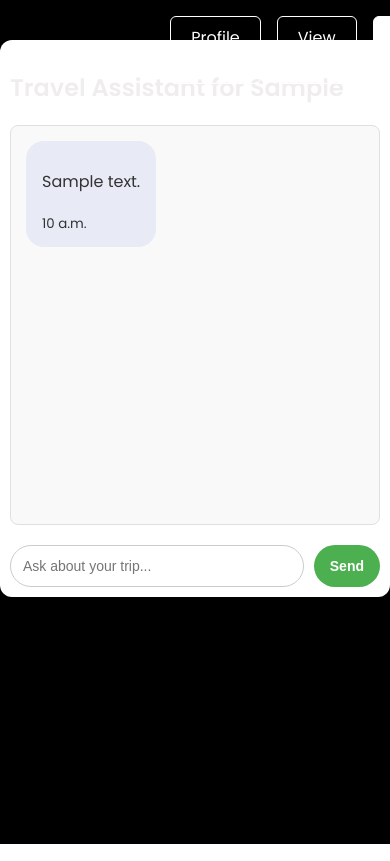
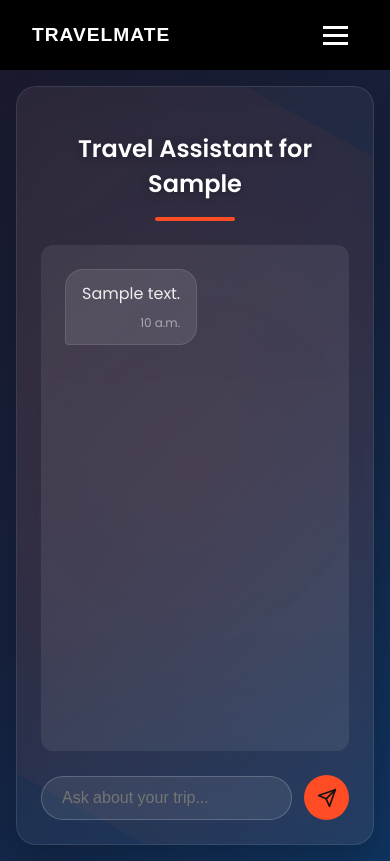
Before and after one commit to donaldheddesheimer/TravelMate, a Django app: page /chatbot/1/chat/ in a window 390 px wide. Run offline with Django 4.2, Linux system fonts and the light colour scheme; a user stored in the database is signed in; tables that the repository leaves empty hold one stand-in row (values such as "Sample post").

Commit message:
UI Updates
Updated ChatBot UI to match rest of site.

Added dropdown menu for smaller screens.

```diff
--- a/chatbot/templates/chatbot/chat.html
+++ b/chatbot/templates/chatbot/chat.html
@@ -1,155 +1,35 @@
 {% extends 'base.html' %}
+{% load static %}
+
+{% block extra_head %}
+  <link rel="stylesheet" href="{% static 'css/chat.css' %}">
+{% endblock %}
 
 {% block content %}
+<div class="chat-wrapper">
     <div class="chat-container">
-    <h2>Travel Assistant for {{ trip.destination }}</h2>
+        <h2 class="chat-title">Travel Assistant for {{ trip.destination }}</h2>
 
         <div class="chat-history" id="chatHistory">
             {% for message in messages %}
             <div class="message {% if message.is_user_message %}user-message{% else %}bot-message{% endif %}">
-            <p>{{ message.message }}</p>
-            <small>{{ message.timestamp|time }}</small>
+                <div class="message-content">{{ message.message|safe }}</div>
+                <small data-timestamp="{{ message.timestamp|date:'c' }}">{{ message.timestamp|time }}</small>
             </div>
             {% endfor %}
         </div>
 
         <div class="chat-input">
             <input type="text" id="userInput" placeholder="Ask about your trip...">
-        <button id="sendButton">Send</button>
+            <button id="sendButton">
+                <svg xmlns="http://www.w3.org/2000/svg" width="24" height="24" viewBox="0 0 24 24" fill="none" stroke="currentColor" stroke-width="2" stroke-linecap="round" stroke-linejoin="round">
+                    <line x1="22" y1="2" x2="11" y2="13"></line>
+                    <polygon points="22 2 15 22 11 13 2 9 22 2"></polygon>
+                </svg>
+            </button>
         </div>
     </div>
-
-<style>
-.chat-container {
-    max-width: 800px;
-    margin: 40px auto;
-    padding: 20px;
-    background-color: #ffffff;
-    border-radius: 12px;
-    box-shadow: 0 10px 25px rgba(0, 0, 0, 0.1);
-}
-
-.chat-history {
-    height: 500px;
-    overflow-y: auto;
-    padding: 15px;
-    border: 1px solid #e0e0e0;
-    border-radius: 8px;
-    background-color: #f9f9f9;
-    margin-bottom: 20px;
-    display: flex;
-    flex-direction: column;
-}
-
-.message {
-    margin-bottom: 15px;
-    padding: 12px 16px;
-    border-radius: 18px;
-    max-width: 75%;
-    word-wrap: break-word;
-    position: relative;
-    animation: fadeIn 0.3s ease-in-out;
-    transition: transform 0.3s;
-}
-
-.user-message {
-    align-self: flex-end;
-    background-color: #DCF8C6;
-    color: #333;
-}
-
-.bot-message {
-    align-self: flex-start;
-    background-color: #e8eaf6;
-    color: #333;
-}
-
-.chat-input {
-    display: flex;
-    gap: 10px;
-}
-
-#userInput {
-    flex-grow: 1;
-    padding: 12px;
-    border: 1px solid #ccc;
-    border-radius: 25px;
-    font-size: 16px;
-    outline: none;
-}
-
-#sendButton {
-    background-color: #4CAF50;
-    color: white;
-    padding: 12px 20px;
-    border: none;
-    border-radius: 25px;
-    cursor: pointer;
-    font-weight: bold;
-    transition: background-color 0.2s ease-in-out;
-}
-
-#sendButton:hover {
-    background-color: #45a049;
-}
-
-.message-content {
-    white-space: pre-wrap;
-    line-height: 1.5;
-}
-
-.message-content ul {
-    margin: 10px 0;
-    padding-left: 20px;
-}
-
-.message-content li {
-    margin-bottom: 6px;
-}
-
-.message-content strong {
-    font-weight: bold;
-    color: #2a2a2a;
-}
-
-.message-content h3 {
-    margin: 15px 0 10px 0;
-    font-size: 1.1em;
-    color: #2a2a2a;
-    font-weight: bold;
-}
-
-@keyframes fadeIn {
-    from {
-        opacity: 0;
-        transform: translateY(10px);
-    }
-    to {
-        opacity: 1;
-        transform: translateY(0);
-    }
-}
-
-/* Mobile responsive */
-@media (max-width: 600px) {
-    .chat-container {
-        padding: 10px;
-    }
-
-    .chat-history {
-        height: 400px;
-    }
-
-    #userInput {
-        font-size: 14px;
-    }
-
-    #sendButton {
-        padding: 10px 16px;
-        font-size: 14px;
-    }
-}
-</style>
+</div>
 
 <script>
 document.addEventListener('DOMContentLoaded', function() {
@@ -157,6 +37,8 @@ document.addEventListener('DOMContentLoaded', function() {
     const chatHistory = document.getElementById('chatHistory');
     const userInput = document.getElementById('userInput');
     const sendButton = document.getElementById('sendButton');
+
+    let isWaiting = false;
 
     function scrollToBottom() {
         chatHistory.scrollTop = chatHistory.scrollHeight;
@@ -170,14 +52,9 @@ document.addEventListener('DOMContentLoaded', function() {
 
     function formatBotMessage(message) {
         const escaped = escapeHtml(message);
-
-        // Replace **bold** with <strong>
         let formatted = escaped.replace(/\*\*(.*?)\*\*/g, '<strong>$1</strong>');
-
-        // Replace ### headings with <h3>
         formatted = formatted.replace(/^###\s+(.*)$/gm, '<h3>$1</h3>');
 
-        // Replace - bullets with <ul><li>...</li></ul>
         const lines = formatted.split('\n');
         let inList = false;
         let result = '';
@@ -202,7 +79,7 @@ document.addEventListener('DOMContentLoaded', function() {
         return result;
     }
 
-    function appendMessage(message, isUser = true) {
+    function appendMessage(message, isUser = true, isTemporary = false) {
         const now = new Date();
         const messageDiv = document.createElement('div');
         messageDiv.className = `message ${isUser ? 'user-message' : 'bot-message'}`;
@@ -215,16 +92,27 @@ document.addEventListener('DOMContentLoaded', function() {
             <div class="message-content">${formattedMessage}</div>
             <small data-timestamp="${now.toISOString()}">${timeAgo(now)}</small>
         `;
+        if (isTemporary) {
+            messageDiv.id = "typingIndicator";
+        }
+
         chatHistory.appendChild(messageDiv);
         scrollToBottom();
     }
 
     async function sendMessage() {
         const message = userInput.value.trim();
-        if (!message) return;
+        if (!message || isWaiting) return;
+
+        isWaiting = true;
+        sendButton.disabled = true;
+        userInput.disabled = true;
 
         appendMessage(message, true);
         userInput.value = '';
+
+        // Show temporary "thinking" message
+        appendMessage('TravelMate is thinking...', false, true);
 
         try {
             const response = await fetch(`/api/chat/`, {
@@ -233,16 +121,27 @@ document.addEventListener('DOMContentLoaded', function() {
                     'Content-Type': 'application/json',
                     'X-CSRFToken': '{{ csrf_token }}'
                 },
-                body: JSON.stringify({ message, trip_context: tripContext})
+                body: JSON.stringify({ message, trip_context: tripContext })
             });
 
             const data = await response.json();
+
+            const typingIndicator = document.getElementById('typingIndicator');
+            if (typingIndicator) chatHistory.removeChild(typingIndicator);
+
             appendMessage(data.reply, false);
 
         } catch (error) {
             console.error('Error:', error);
+            const typingIndicator = document.getElementById('typingIndicator');
+            if (typingIndicator) chatHistory.removeChild(typingIndicator);
             appendMessage('Sorry, something went wrong.', false);
         }
+
+        isWaiting = false;
+        sendButton.disabled = false;
+        userInput.disabled = false;
+        userInput.focus();
     }
 
     function timeAgo(date) {
@@ -263,6 +162,7 @@ document.addEventListener('DOMContentLoaded', function() {
             small.textContent = timeAgo(ts);
         });
     }
+
     setInterval(updateTimestamps, 60000);
 
     sendButton.addEventListener('click', sendMessage);
--- /dev/null
+++ b/static/css/chat.css
@@ -0,0 +1,233 @@
+.chat-wrapper {
+    display: flex;
+    justify-content: center;
+    min-height: calc(100vh - 70px);
+    padding: 2rem;
+    background: linear-gradient(135deg, #1a1a2e 0%, #16213e 50%, #0f3460 100%);
+}
+
+.chat-container {
+    width: 100%;
+    max-width: 800px;
+    background: rgba(255, 255, 255, 0.05);
+    backdrop-filter: blur(10px);
+    border-radius: 20px;
+    padding: 2rem;
+    box-shadow: 0 15px 35px rgba(0, 0, 0, 0.2);
+    border: 1px solid rgba(255, 255, 255, 0.1);
+    position: relative;
+    overflow: hidden;
+}
+
+.chat-container::before {
+    content: '';
+    position: absolute;
+    top: -50%;
+    left: -50%;
+    width: 200%;
+    height: 200%;
+    background: radial-gradient(circle, rgba(255,76,36,0.1) 0%, transparent 70%);
+    animation: rotate 20s linear infinite;
+    z-index: -1;
+}
+
+.chat-title {
+    color: white;
+    text-align: center;
+    margin-bottom: 1.5rem;
+    font-size: 2rem;
+    font-weight: 600;
+    text-shadow: 0 2px 10px rgba(0, 0, 0, 0.3);
+    position: relative;
+}
+
+.chat-title::after {
+    content: '';
+    display: block;
+    width: 80px;
+    height: 4px;
+    background: var(--color-primary);
+    margin: 1rem auto 0;
+    border-radius: 2px;
+}
+
+.chat-history {
+    height: 60vh;
+    overflow-y: auto;
+    padding: 1.5rem;
+    border-radius: 12px;
+    background: rgba(255, 255, 255, 0.08);
+    margin-bottom: 1.5rem;
+    display: flex;
+    flex-direction: column;
+    gap: 1rem;
+    scrollbar-width: none;
+}
+
+.chat-history::-webkit-scrollbar {
+    display: none;
+}
+
+/* Chat bubble styling */
+.message {
+    padding: 1rem 1.25rem;
+    border-radius: 18px;
+    max-width: 80%;
+    word-wrap: break-word;
+    position: relative;
+    animation: fadeIn 0.3s ease-in-out;
+    transition: transform 0.3s;
+    font-size: 1rem;
+    line-height: 1.5;
+}
+
+.user-message {
+    align-self: flex-end;
+    background: rgba(255, 76, 36, 0.15);
+    border: 1px solid rgba(255, 76, 36, 0.3);
+    color: var(--color-light);
+    border-bottom-right-radius: 4px;
+}
+
+.bot-message {
+    align-self: flex-start;
+    background: rgba(255, 255, 255, 0.1);
+    border: 1px solid rgba(255, 255, 255, 0.1);
+    color: var(--color-light);
+    border-bottom-left-radius: 4px;
+}
+
+.message small {
+    display: block;
+    margin-top: 0.5rem;
+    font-size: 0.75rem;
+    color: rgba(255, 255, 255, 0.5);
+    text-align: right;
+}
+
+.chat-input {
+    display: flex;
+    gap: 0.75rem;
+    align-items: center;
+}
+
+#userInput {
+    flex-grow: 1;
+    padding: 1rem 1.5rem;
+    border: 1px solid rgba(255, 255, 255, 0.2);
+    border-radius: 50px;
+    font-size: 1rem;
+    outline: none;
+    background: rgba(255, 255, 255, 0.08);
+    color: white;
+    transition: all 0.3s ease;
+}
+
+#userInput:focus {
+    border-color: var(--color-primary);
+    box-shadow: 0 0 0 2px rgba(255, 76, 36, 0.2);
+}
+
+#sendButton {
+    background: var(--color-primary);
+    color: var(--color-dark);
+    width: 50px;
+    height: 50px;
+    border: none;
+    border-radius: 50%;
+    cursor: pointer;
+    display: flex;
+    align-items: center;
+    justify-content: center;
+    transition: all 0.3s ease;
+}
+
+#sendButton:hover {
+    transform: scale(1.05);
+    box-shadow: 0 0 15px rgba(255, 76, 36, 0.5);
+}
+
+#sendButton svg {
+    width: 20px;
+    height: 20px;
+}
+
+.message-content {
+    white-space: pre-wrap;
+}
+
+.message-content h3 {
+    display: block;
+    margin: 1.5rem 0 0.75rem 0;
+    font-size: 1.3em;
+    color: var(--color-primary);
+    font-weight: 700;
+    line-height: 1.3;
+}
+
+.message-content p {
+    margin: 0.5rem 0;
+    line-height: 1.5;
+}
+
+.message-content ul {
+    margin: 0.75rem 0;
+    padding-left: 1.5rem;
+}
+
+.message-content li {
+    margin-bottom: 0.5rem;
+    position: relative;
+}
+
+.message-content li::before {
+    content: "•";
+    color: var(--color-primary);
+    position: absolute;
+    left: -1rem;
+}
+
+.message-content strong {
+    font-weight: 600;
+    color: var(--color-primary);
+}
+
+@keyframes fadeIn {
+    from {
+        opacity: 0;
+        transform: translateY(10px);
+    }
+    to {
+        opacity: 1;
+        transform: translateY(0);
+    }
+}
+
+/* Mobile responsive */
+@media (max-width: 768px) {
+    .chat-wrapper {
+        padding: 1rem;
+    }
+
+    .chat-container {
+        padding: 1.5rem;
+    }
+
+    .chat-title {
+        font-size: 1.5rem;
+    }
+
+    .message {
+        max-width: 85%;
+        padding: 0.75rem 1rem;
+    }
+
+    #userInput {
+        padding: 0.75rem 1.25rem;
+    }
+
+    #sendButton {
+        width: 45px;
+        height: 45px;
+    }
+}
--- a/static/css/styles.css
+++ b/static/css/styles.css
@@ -153,6 +153,37 @@ svg {
   text-transform: uppercase;
 }
 
+/* Hamburger menu styles */
+.navbar__hamburger {
+  display: none;
+  background: none;
+  border: none;
+  cursor: pointer;
+  padding: 10px;
+  z-index: 1000;
+}
+
+.navbar__hamburger span {
+  display: block;
+  width: 25px;
+  height: 3px;
+  background: white;
+  margin: 5px 0;
+  transition: all 0.3s ease;
+}
+
+.navbar__hamburger.is-active span:nth-child(1) {
+  transform: translateY(8px) rotate(45deg);
+}
+
+.navbar__hamburger.is-active span:nth-child(2) {
+  opacity: 0;
+}
+
+.navbar__hamburger.is-active span:nth-child(3) {
+  transform: translateY(-8px) rotate(-45deg);
+}
+
 .navbar__buttons {
   display: flex;
   gap: 1em;
@@ -176,6 +207,87 @@ svg {
   background: white;
   color: black;
   font-weight: bold;
+}
+
+/* Dropdown menu for mobile */
+.navbar__dropdown {
+  position: fixed;
+  top: 70px;
+  left: 0;
+  width: 100%;
+  background-color: var(--color-neutral-800);
+  padding: 0;
+  max-height: 0;
+  overflow: hidden;
+  transition: max-height 0.3s ease-out;
+  box-shadow: 0 10px 15px rgba(0, 0, 0, 0.1);
+}
+
+.navbar__dropdown.is-open {
+  max-height: 300px;
+}
+
+.navbar__dropdown-item {
+  display: block;
+  padding: 1em 2em;
+  color: white;
+  text-decoration: none;
+  border-bottom: 1px solid var(--color-neutral-700);
+  transition: background 0.3s;
+}
+
+.navbar__dropdown-item:hover {
+  background-color: var(--color-neutral-700);
+}
+
+.navbar__dropdown-item--primary {
+  background-color: var(--color-primary);
+  color: var(--color-neutral-900);
+  font-weight: bold;
+}
+
+@media (max-width: 991px) {
+  .navbar {
+    height: 70px;
+    background-color: var(--color-neutral-900);
+  }
+
+  main {
+    padding-top: 70px;
+    position: relative;
+    z-index: 1;
+  }
+}
+
+@media (max-width: 770px) {
+  .navbar__buttons {
+    display: none;
+  }
+
+  .navbar__hamburger {
+    display: block;
+  }
+
+  .navbar__dropdown {
+    display: block;
+  }
+
+  .navbar__buttons {
+    flex-wrap: wrap;
+    gap: 0.5em;
+    justify-content: center;
+  }
+
+  .navbar__button {
+    padding: 0.4em 0.8em;
+    font-size: 0.85em;
+  }
+}
+
+@media (min-width: 769px) {
+  .navbar__dropdown {
+    display: none !important;
+  }
 }
 
 /* ===================================================================== */
@@ -372,6 +484,7 @@ svg {
   justify-content: center;
   gap: 0.75rem;
   padding: 1.25em 2.5em !important;
+  max-width: 95%;
 }
 
 .add-trip-button svg {
--- a/templates/base.html
+++ b/templates/base.html
@@ -21,17 +21,35 @@
         <div class="navbar__logo">
           <a href="{% url 'home:index' %}">TravelMate</a>
         </div>
+
+        <!-- Hamburger menu for mobile -->
+        <button class="navbar__hamburger" aria-label="Menu">
+          <span></span>
+          <span></span>
+          <span></span>
+        </button>
+
+        <!-- Regular buttons for desktop -->
         <div class="navbar__buttons">
           {% if user.is_authenticated %}
-          <!-- If the user is authenticated, display Profile, View Trips, and Logout buttons -->
             <a href="{% url 'accounts:profile' %}" class="navbar__button">Profile</a>
             <a href="{% url 'trips:list' %}" class="navbar__button">View Trips</a>
             <a href="{% url 'accounts:logout' %}" class="navbar__button navbar__button--primary">Logout</a>
           {% else %}
-          <!-- If not authenticated, show Login link -->
             <a href="{% url 'accounts:login' %}" class="navbar__button navbar__button">Login</a>
           {% endif %}
         </div>
+      </div>
+
+      <!-- Mobile dropdown menu -->
+      <div class="navbar__dropdown">
+        {% if user.is_authenticated %}
+          <a href="{% url 'accounts:profile' %}" class="navbar__dropdown-item">Profile</a>
+          <a href="{% url 'trips:list' %}" class="navbar__dropdown-item">View Trips</a>
+          <a href="{% url 'accounts:logout' %}" class="navbar__dropdown-item navbar__dropdown-item--primary">Logout</a>
+        {% else %}
+          <a href="{% url 'accounts:login' %}" class="navbar__dropdown-item">Login</a>
+        {% endif %}
       </div>
     </nav>
     {% endblock %}
@@ -42,5 +60,17 @@
   </main>
 
   {% block extra_js %}{% endblock %}
+
+    <script>
+    document.addEventListener('DOMContentLoaded', function() {
+      const hamburger = document.querySelector('.navbar__hamburger');
+      const dropdown = document.querySelector('.navbar__dropdown');
+
+      hamburger.addEventListener('click', function() {
+        this.classList.toggle('is-active');
+        dropdown.classList.toggle('is-open');
+      });
+    });
+    </script>
 </body>
 </html>
```
Lines whose indentation alone changed are shown as unchanged.
